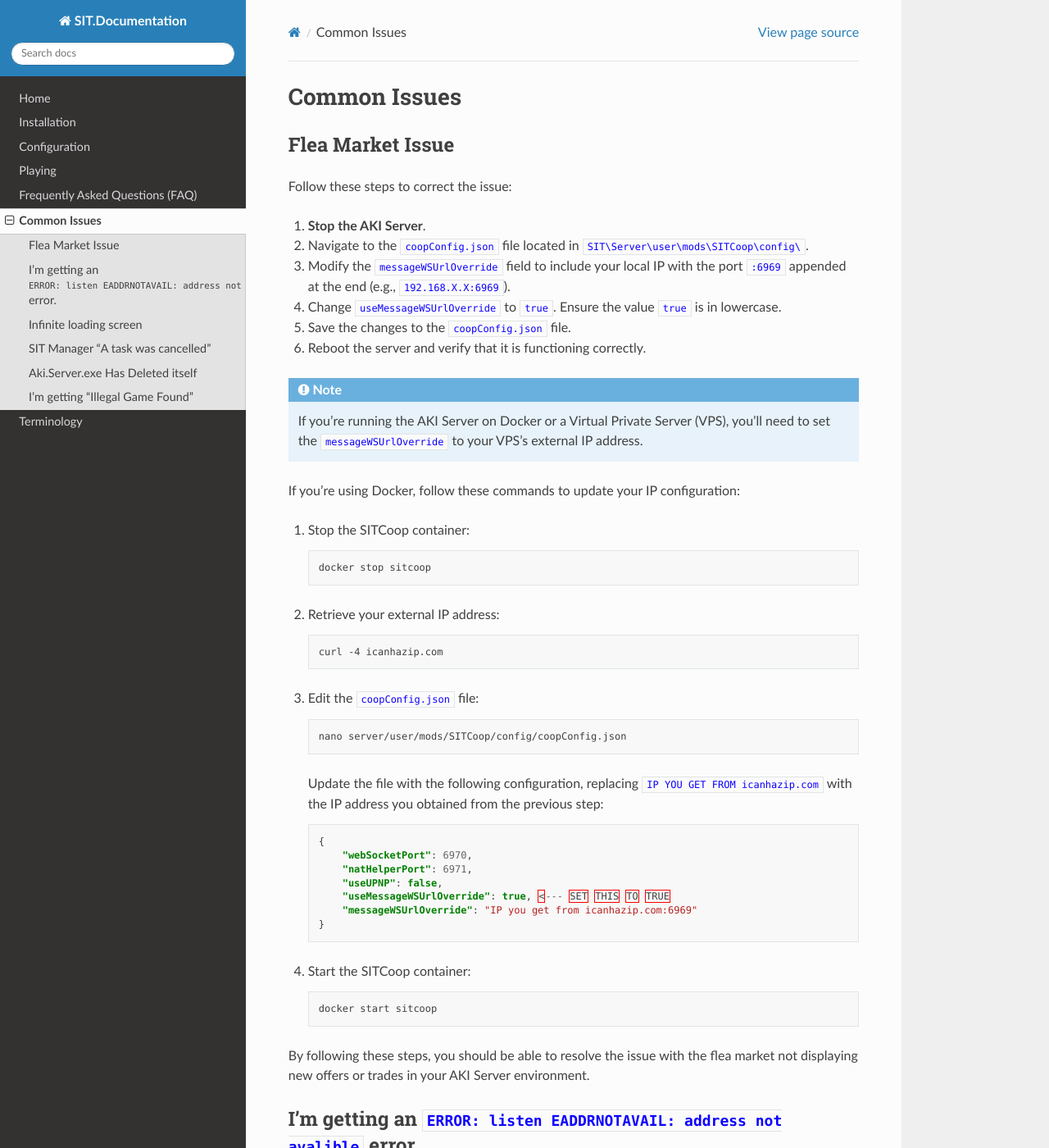
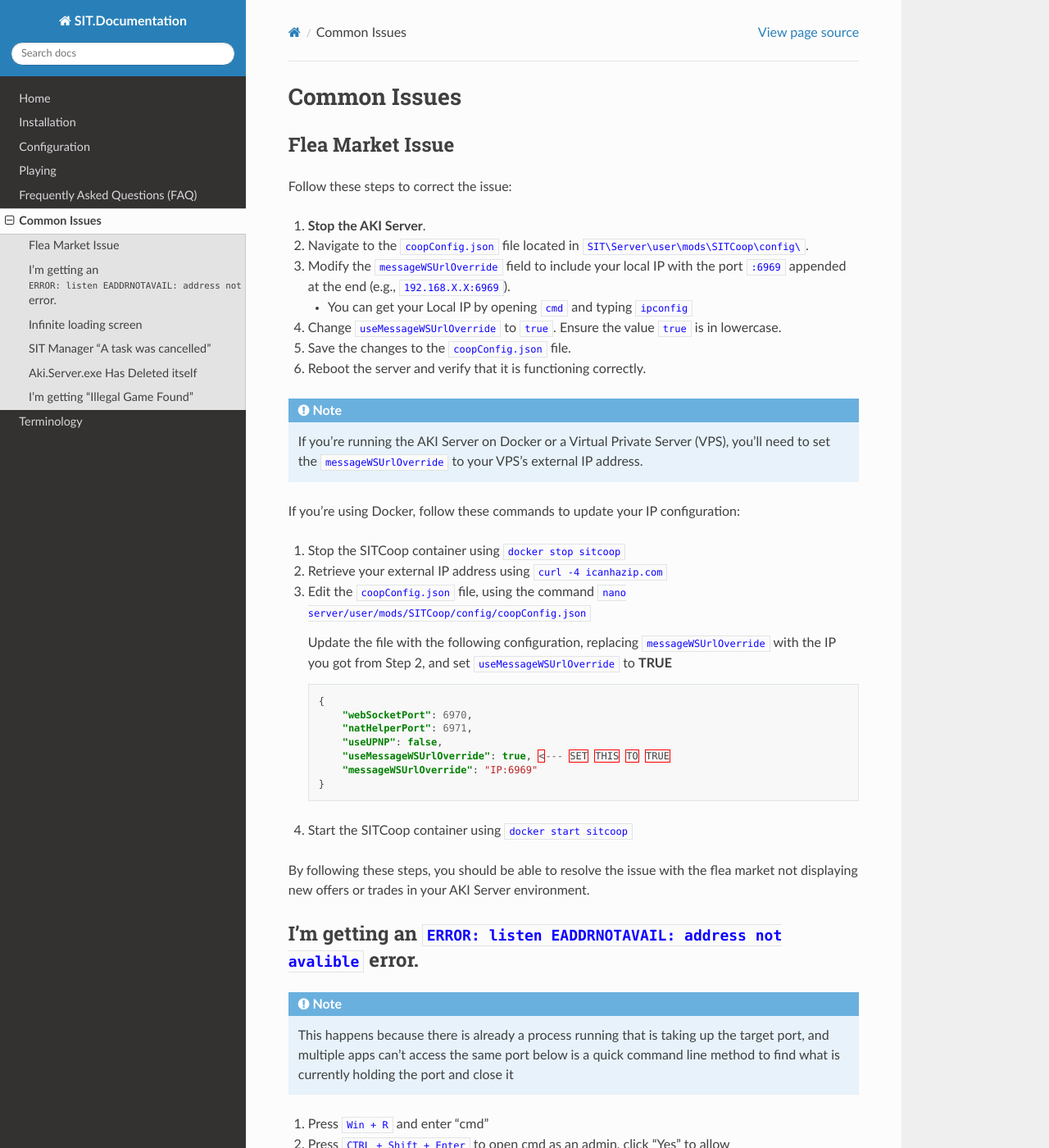
Before and after one commit to stayintarkov/SIT.Documentation, a Sphinx documentation site: the page built from docs/source/issues.rst, in a window 1280 px wide and 1400 px high. Shown: the whole window at 82% size. Built offline with Sphinx 7.4.7 and the Read the Docs theme 2.0.0, drawn with Linux system fonts in a browser that asks for light colours; the version number could not be read and is left out; some of the changed text lies outside the part shown.

Commit message:
Updated issues
Updated Mihais instructions to follow the same layout the rest do, sowwy

Updated the Read Click 10 times joke, as you actually only read it 9 times

```diff
--- a/docs/source/issues.rst
+++ b/docs/source/issues.rst
@@ -18,6 +18,8 @@
 
 3. Modify the ``messageWSUrlOverride`` field to include your local IP with the port ``:6969`` appended at the end (e.g., ``192.168.X.X:6969``).
 
+   * You can get your Local IP by opening ``cmd`` and typing ``ipconfig``
+
 4. Change ``useMessageWSUrlOverride`` to ``true``. Ensure the value ``true`` is in lowercase.
 
 5. Save the changes to the ``coopConfig.json`` file.
@@ -30,25 +32,13 @@
 
 If you're using Docker, follow these commands to update your IP configuration:
 
-1. Stop the SITCoop container:
+1. Stop the SITCoop container using ``docker stop sitcoop``
 
-   .. code-block:: bash
+2. Retrieve your external IP address using ``curl -4 icanhazip.com``
 
-      docker stop sitcoop
+3. Edit the ``coopConfig.json`` file, using the command ``nano server/user/mods/SITCoop/config/coopConfig.json``
 
-2. Retrieve your external IP address:
-
-   .. code-block:: bash
-
-      curl -4 icanhazip.com
-
-3. Edit the ``coopConfig.json`` file:
-
-   .. code-block:: bash
-
-      nano server/user/mods/SITCoop/config/coopConfig.json
-
-   Update the file with the following configuration, replacing ``IP YOU GET FROM icanhazip.com`` with the IP address you obtained from the previous step:
+   Update the file with the following configuration, replacing ``messageWSUrlOverride`` with the IP you got from Step 2, and set ``useMessageWSUrlOverride`` to **TRUE**
 
    .. code-block:: json
 
@@ -57,14 +47,10 @@
           "natHelperPort": 6971,
           "useUPNP": false,
           "useMessageWSUrlOverride": true, <--- SET THIS TO TRUE
-          "messageWSUrlOverride": "IP you get from icanhazip.com:6969"
+          "messageWSUrlOverride": "IP:6969"
       }
 
-4. Start the SITCoop container:
-
-   .. code-block:: bash
-
-      docker start sitcoop
+4. Start the SITCoop container using ``docker start sitcoop``
 
 By following these steps, you should be able to resolve the issue with the flea market not displaying new offers or trades in your AKI Server environment.
 
```
Also changed, not shown: other parts of docs/source/issues.rst (+1 -1 lines).
